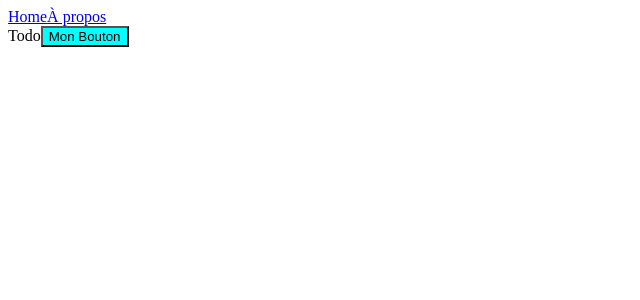
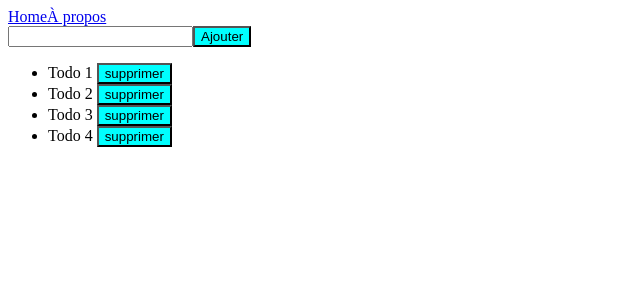
Before and after one commit to ZMomo/todo_react, a React (Create React App) app: page / in a window 1280 px wide. Shown: the top 300 px of the page, without its empty margins (0-640 px from the left). Built offline with nearby package versions, Linux system fonts and the light colour scheme.

Commit message:
Ajout et suppression Todo

```diff
--- a/src/pages/Todo/index.js
+++ b/src/pages/Todo/index.js
@@ -1,16 +1,44 @@
-import Button from '../../components/Button/'
+import { useRef, useState } from 'react';
+
+import Button from '../../components/Button';
 
 import './index.css';
 
 const Todo = () => {
 
+    // ici le hook useState
+    const [todos, setTodos] = useState([
+        { id: 1, texte: "Todo 1" },    // <li>Todo 1</li>
+        { id: 2, texte: "Todo 2" },    // <li>Todo 2</li>
+        { id: 3, texte: "Todo 3" },    // <li>Todo 3</li>
+        { id: 4, texte: "Todo 4" }     // <li>Todo 4</li>
+    ]);
 
+    const textRef = useRef();
 
+    const supprimer = (id) => {
+        setTodos((prevState) => prevState.filter((todo) => todo.id !== id))
+    }
+
+    const ajouter = () => {
+        const newTodo = { id: todos.length + 1, texte: textRef.current.value }
+        // setTodos([...todos, newTodo])
+        setTodos(prevState => [...prevState, newTodo])
+    }
 
     return (
         <div className="todo">
-            Todo
-            <Button texte="Mon Bouton"></Button>
+            <div>
+                <input type="text" ref={textRef}/>
+                <Button texte="Ajouter" onClick={ajouter}></Button>
+            </div>
+            <ul>
+                {todos.map((todo) => (
+                    <li id={`todo-${todo.id}`} key={`todo-${todo.id}`}>
+                        {todo.texte} <Button onClick={() => supprimer(todo.id)} texte="supprimer"></Button>
+                    </li>
+                ))}
+            </ul>
         </div>
      );
 }
```
